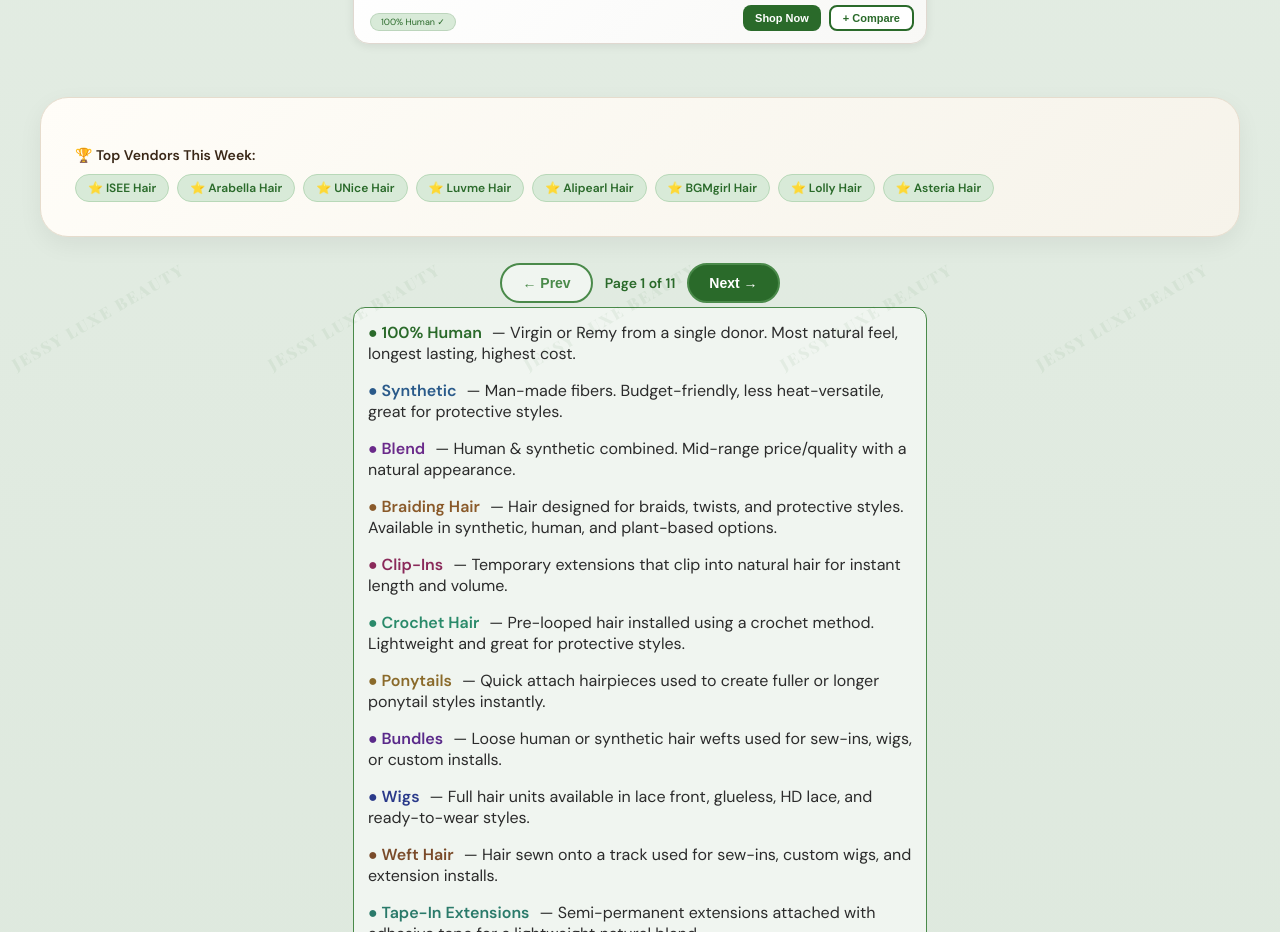
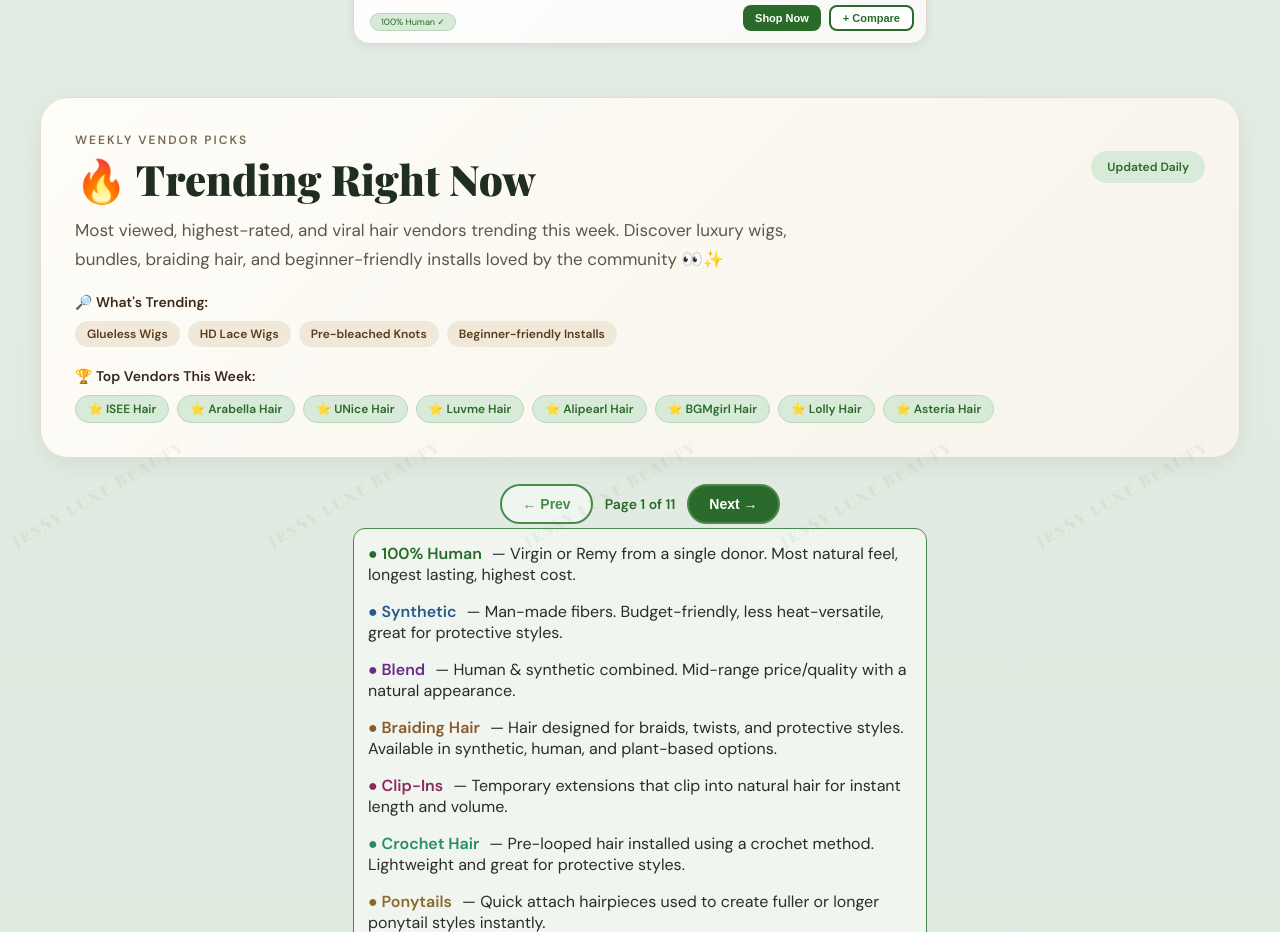
Before and after one commit to jessysupply/jessy-luxe-app, a React (Create React App) app: page / in a window 1280 px wide. Shown: the part 3705-4637 px from the top of the page. Built offline with nearby package versions, Linux system fonts and the light colour scheme.

Commit message:
restore complete Trending Right Now section

```diff
--- a/src/App.js
+++ b/src/App.js
@@ -2580,8 +2580,32 @@ borderRadius: "999px",
     gap: 14,
     marginBottom: 14
   }}>
+    <div>
+      <div style={{ fontSize: 12, fontWeight: 700, letterSpacing: 2, textTransform: "uppercase", color: "#7a6a55", marginBottom: 8 }}>
+        Weekly Vendor Picks
+      </div>
+      <h2 style={{ fontSize: isMobile ? 32 : 42, lineHeight: 1.1, fontWeight: 900, color: "#1f2e1f", margin: 0, fontFamily: "'Playfair Display', serif" }}>
+        🔥 Trending Right Now
+      </h2>
+    </div>
+    <div style={{ background: "#d8ead8", color: "#2a6a2a", padding: "8px 16px", borderRadius: 999, fontSize: 12, fontWeight: 700, whiteSpace: "nowrap" }}>
+      Updated Daily
+    </div>
   </div>
-
+  <p style={{ color: "#5f5648", fontSize: isMobile ? 15 : 17, lineHeight: 1.7, marginBottom: 20, maxWidth: 760 }}>
+    Most viewed, highest-rated, and viral hair vendors trending this week.
+    Discover luxury wigs, bundles, braiding hair, and beginner-friendly installs loved by the community 👀✨
+  </p>
+  <div style={{ marginBottom: 20 }}>
+    <div style={{ fontWeight: 700, color: "#3a2818", marginBottom: 10, fontSize: 14 }}>🔎 What's Trending:</div>
+    <div style={{ display: "flex", flexWrap: "wrap", gap: 8 }}>
+      {["Glueless Wigs", "HD Lace Wigs", "Pre-bleached Knots", "Beginner-friendly Installs"].map(tag => (
+        <span key={tag} style={{ background: "#f0e8d8", color: "#5a3a1a", padding: "5px 12px", borderRadius: 20, fontSize: 12, fontWeight: 600 }}>
+          {tag}
+        </span>
+      ))}
+    </div>
+  </div>
   <div>
     <div style={{ fontWeight: 700, color: "#3a2818", marginBottom: 10, fontSize: 14 }}>🏆 Top Vendors This Week:</div>
     <div style={{ display: "flex", flexWrap: "wrap", gap: 8 }}>
```
